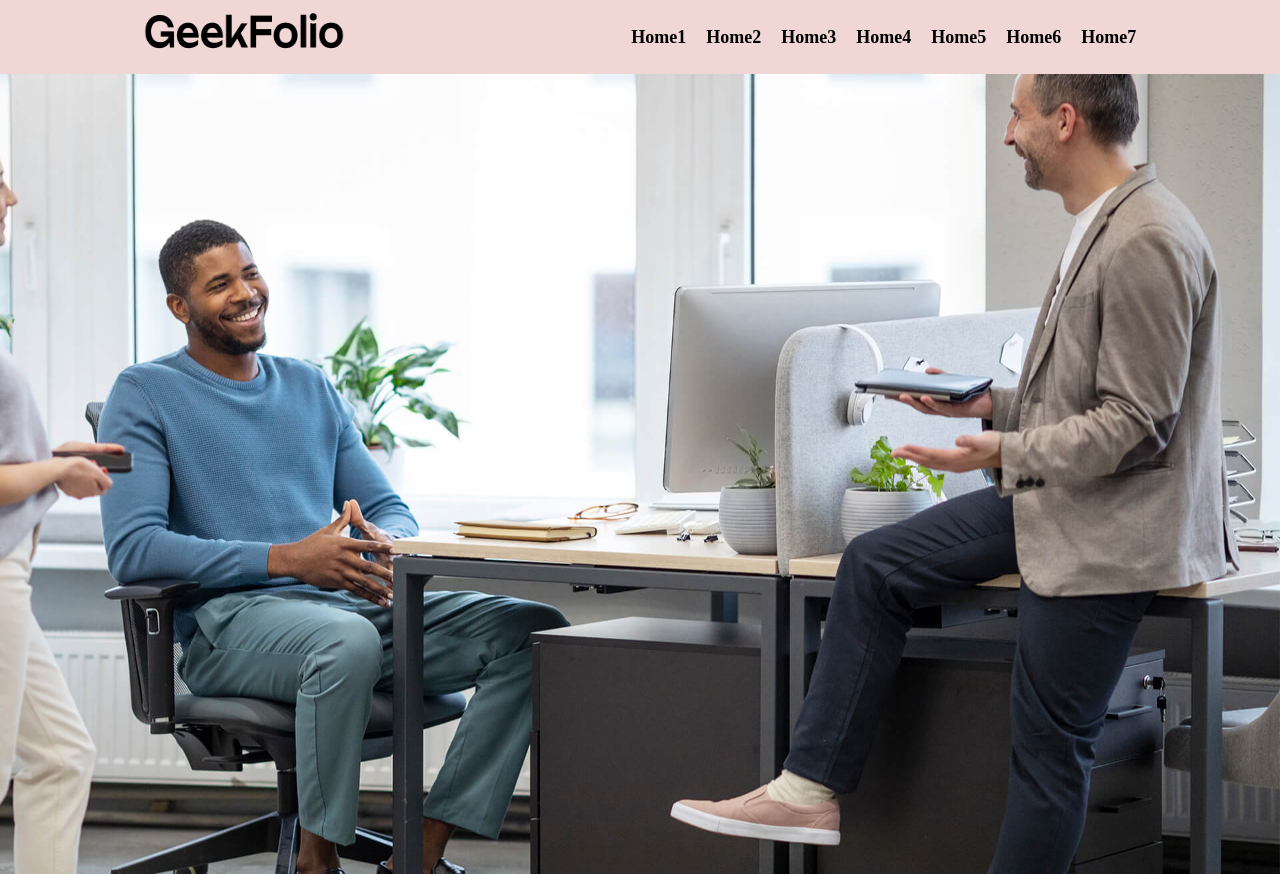
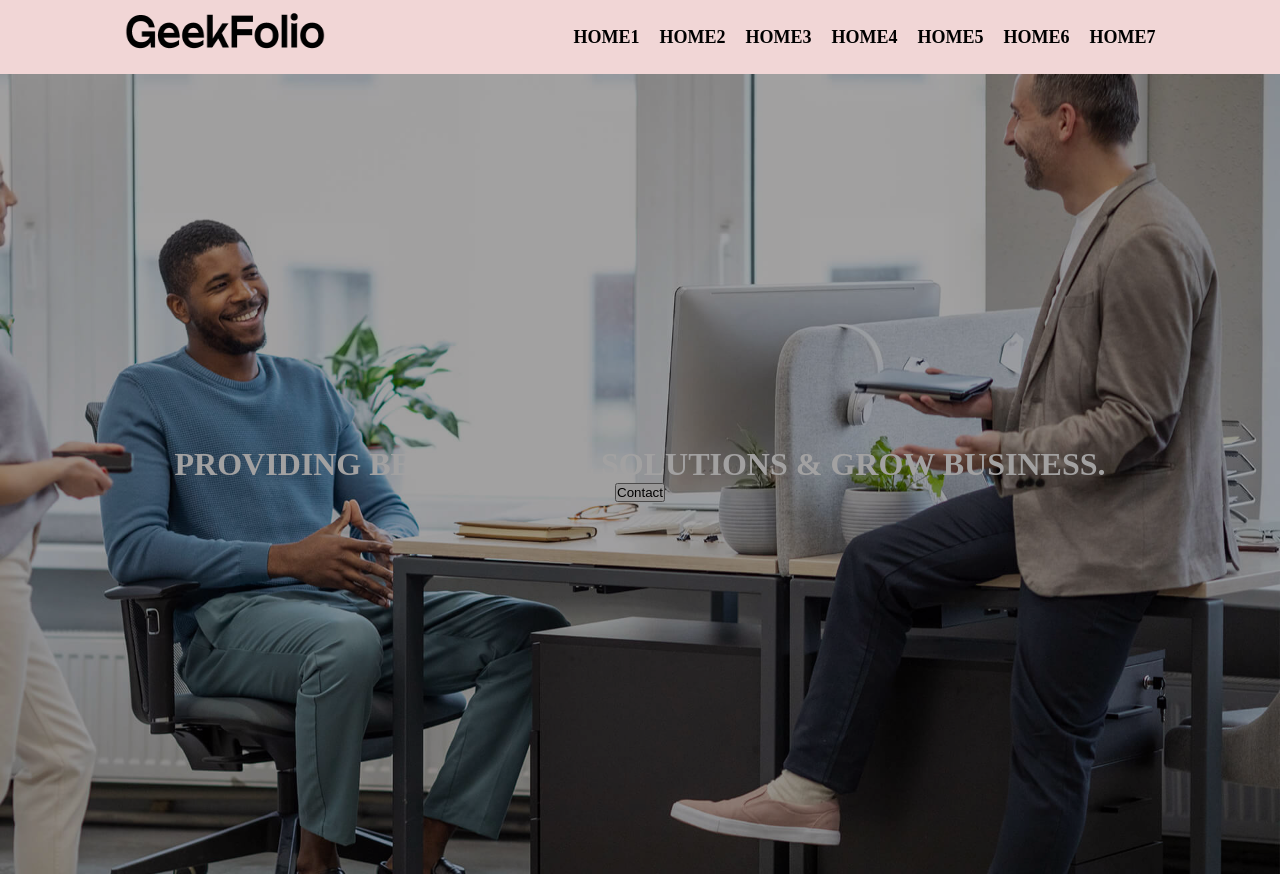
Before and after one commit to coderemran6910/portfolio-project1-, a plain HTML site: page index.html in a window 1280 px wide. Drawn offline with Linux system fonts and the light colour scheme.

Commit message:
add cover text

```diff
--- a/index.html
+++ b/index.html
@@ -24,7 +24,9 @@
         </div>
     </nav>
     <div class="cover">
-
+        <p><a href=""></a></p>
+        <h1>Providing Best Digital Solutions & Grow Business.</h1>
+        <button>Contact</button>
     </div>
 </header>
 <main>  </main>
--- a/style.css
+++ b/style.css
@@ -9,6 +9,7 @@ nav{
     display: flex;
     justify-content: space-around;
     align-items: center;
+    text-transform: uppercase;
 }
 .logo img{
     width: 200px;
@@ -33,9 +34,25 @@ nav{
 .cover{
     width: 100%;
     height: 100vh;
-    background-image: url(./image/17.jpg);
+    background-image: url(./image/17.jpg), linear-gradient(rgba(0, 0, 0, 0.5), rgba(33, 29, 29, 0.5));
     background-size: cover;
     background-position: center;
     background-repeat: no-repeat;
+    display: flex;
+    justify-content: center;
+    align-items: center;
+    flex-direction: column;
+    text-align: center;
+    color: white;
+    text-transform: uppercase;
+
 
 }
+.cover::before{
+    background-color: rgba(3, 0, 0, 0.37);
+    content: '';
+    display: block;
+    height: 100%;
+    position: absolute;
+    width: 100%;
+  }
```
